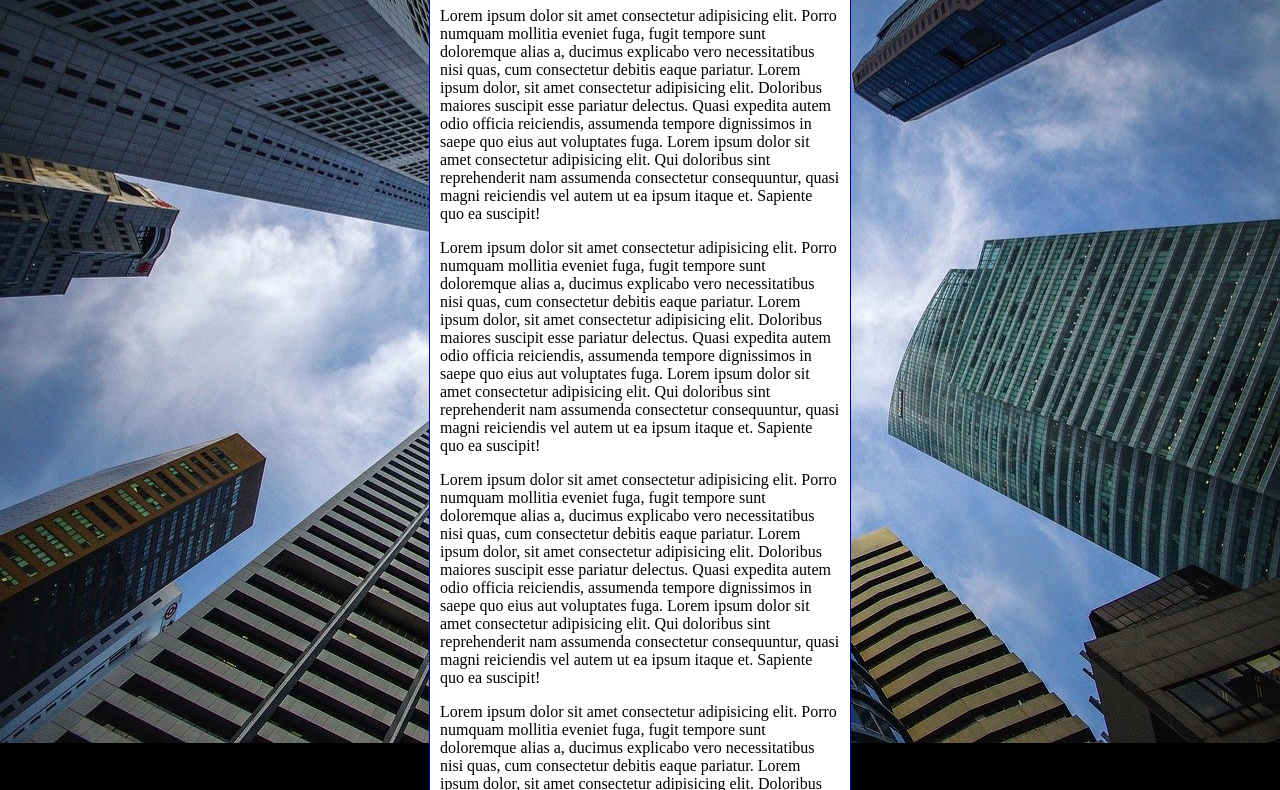
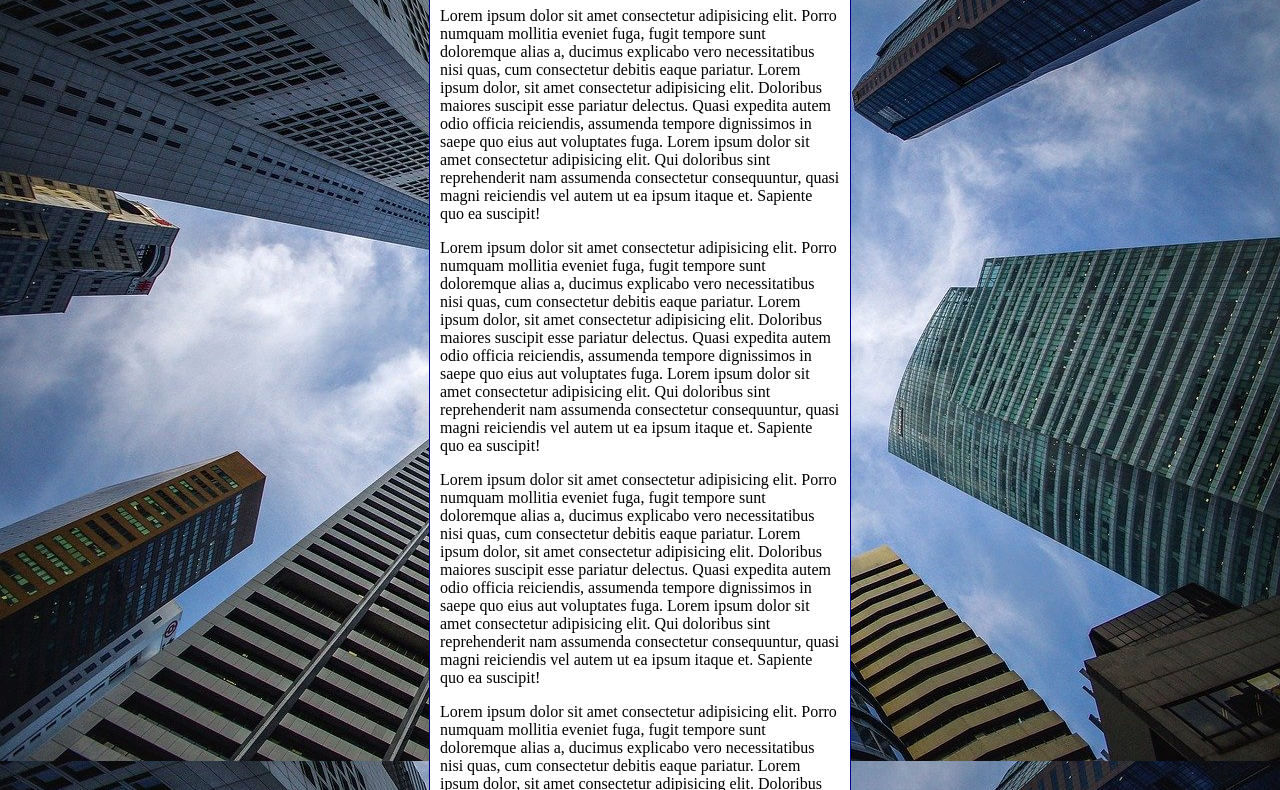
Before and after one commit to ellyton/html-css, a plain HTML site: page exercicios/ex022/fundo006.html in a window 1280 px wide. Shown: the part 92-882 px from the top of the page. Drawn offline with Linux system fonts and the light colour scheme.

Commit message:
Atualizei o Shorthand

```diff
--- a/exercicios/ex022/fundo006.html
+++ b/exercicios/ex022/fundo006.html
@@ -3,21 +3,29 @@
 <head>
     <meta charset="UTF-8">
     <meta name="viewport" content="width=device-width, initial-scale=1.0">
-    <title>Document</title>
+    <title>Fundo Fixo de tela</title>
     <style>
         body {
             height: 100vh;
-            background-color: black;
+            /*background-color: black;
             background-image: url('imagens/wallpaper002.jpg');
             background-position: center center;
             background-repeat: no-repeat;
             background-size: cover;
+            background-attachment: fixed;
+            */
 
+            /* Shorthand - Background
+                color > image > position > repeat > size > attachment
+             */
+
+             background: black url('imagens/wallpaper002.jpg') center center no-repeat fixed;
+             background-size: cover;
         }
 
         main {
             background-color: white;
-            width: 400px;
+            max-width: 400px;
             padding: 10px;
             margin: auto;
             border: 1px solid darkblue;
```
